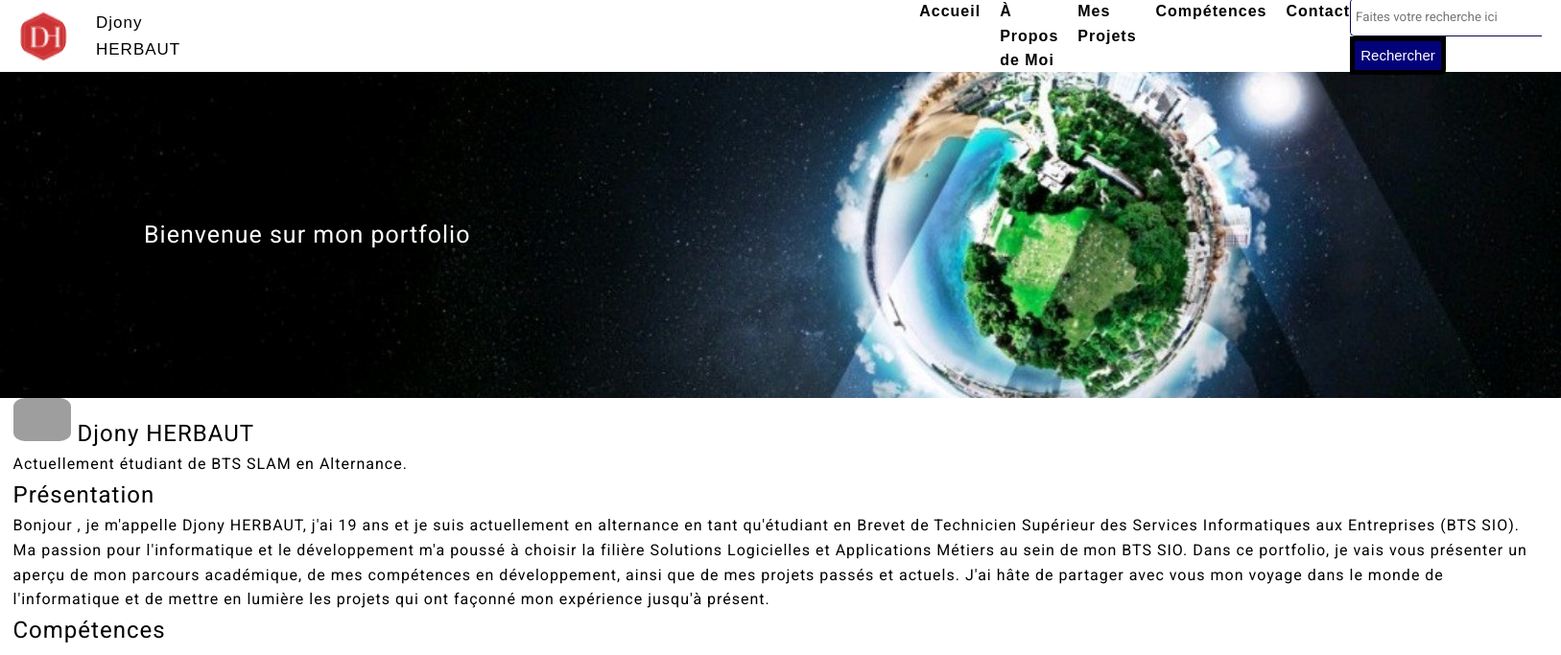
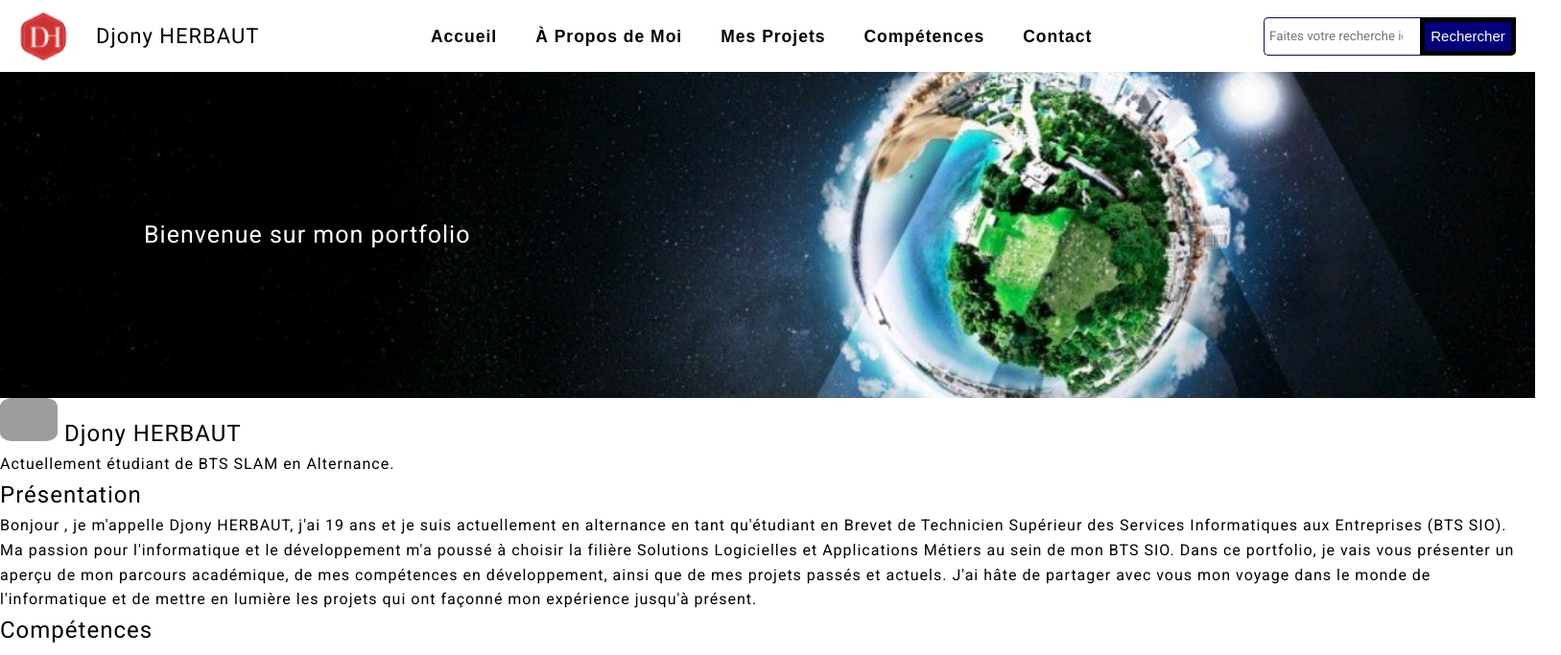
Before and after one commit to Djony-Herbaut/Portfolio_2024, a website: page index.html in a window 1280 px wide. Shown: the top 683 px of the page at 96% size, 1627 px wide, since content can reach past the window. Drawn offline with Linux system fonts and the light colour scheme; grey boxes are pictures that could not be loaded.

Commit message:
Projet_Portfolio_HTML/CSS/_V1.9.5(modification navigation bar)

```diff
--- a/css/main.css
+++ b/css/main.css
@@ -78,10 +78,8 @@ header h2 {
     display: flex;
     align-items: center;
     color: var(--text-color);
-    font-size: 1.7rem;
-    font-family: Arial;
+    font-size: 2.2rem;
     margin: 0;
-    height: 100%; /* l'option vh permet de mettre la section sur toute la hauteur de la page web*/
 }
 
 main {
@@ -99,9 +97,9 @@ header img {
 
 /* Barre de navigation et tous ce qu'elle comporte */
 .navbar {
-
     height: 7.5rem;
     display: flex;
+    justify-content: space-between;
     align-items: center;
     flex-direction: row;
     padding: 0 2rem;
@@ -130,14 +128,18 @@ header img {
 
 .menu ul {
     display: flex;
-    margin-left: 75rem;
-    padding: 0;
+    margin: 2rem;
+    padding: 2rem;
+    position: sticky;
+}
+.menu ul li{
+    font-family: 'Roboto';
+    font-size: 1.75rem;
+    margin: 2rem;
+
 }
 
-.menu ul li {
-    margin-left: 2rem;
-    font-size: 1.6rem;
-}
+
 
 .menu ul li a {
     text-decoration: none;
@@ -152,13 +154,13 @@ header img {
 }
 
 .search {
-    margin-left: auto;
+    display: flex;
     position: sticky;
 }
 
 .srch {
     font-family: 'Roboto';
-    width: 20rem;
+    max-width: 20rem;
     height: 4rem;
     background: transparent;
     border: .1rem solid #0d0b53;
@@ -177,7 +179,6 @@ header img {
     border: .5rem solid #000000;
     color: var(--bgcolor-theme);
     font-size: 1.5rem;
-    margin-right: 5rem;
     border-bottom-right-radius: .5rem;
     border-bottom-right-radius: .5rem;
     transition: 0.2s ease;
```
